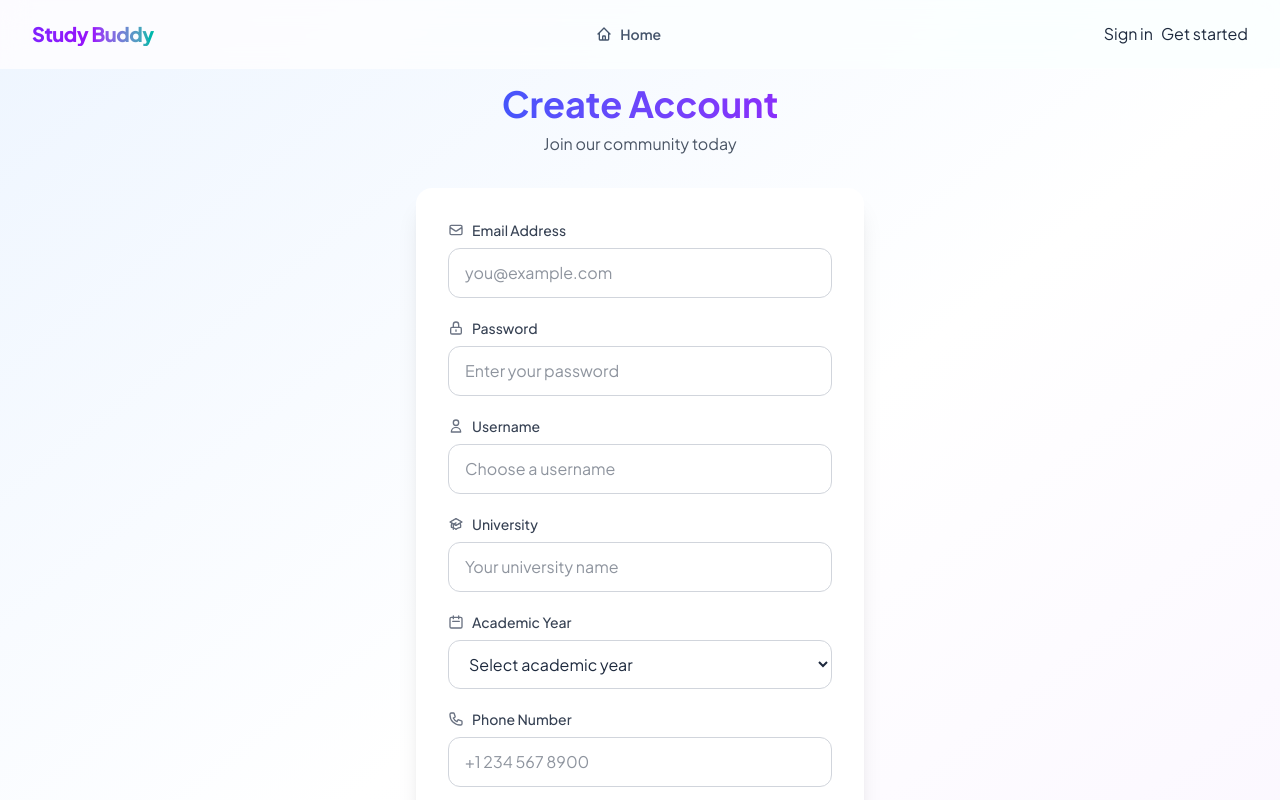
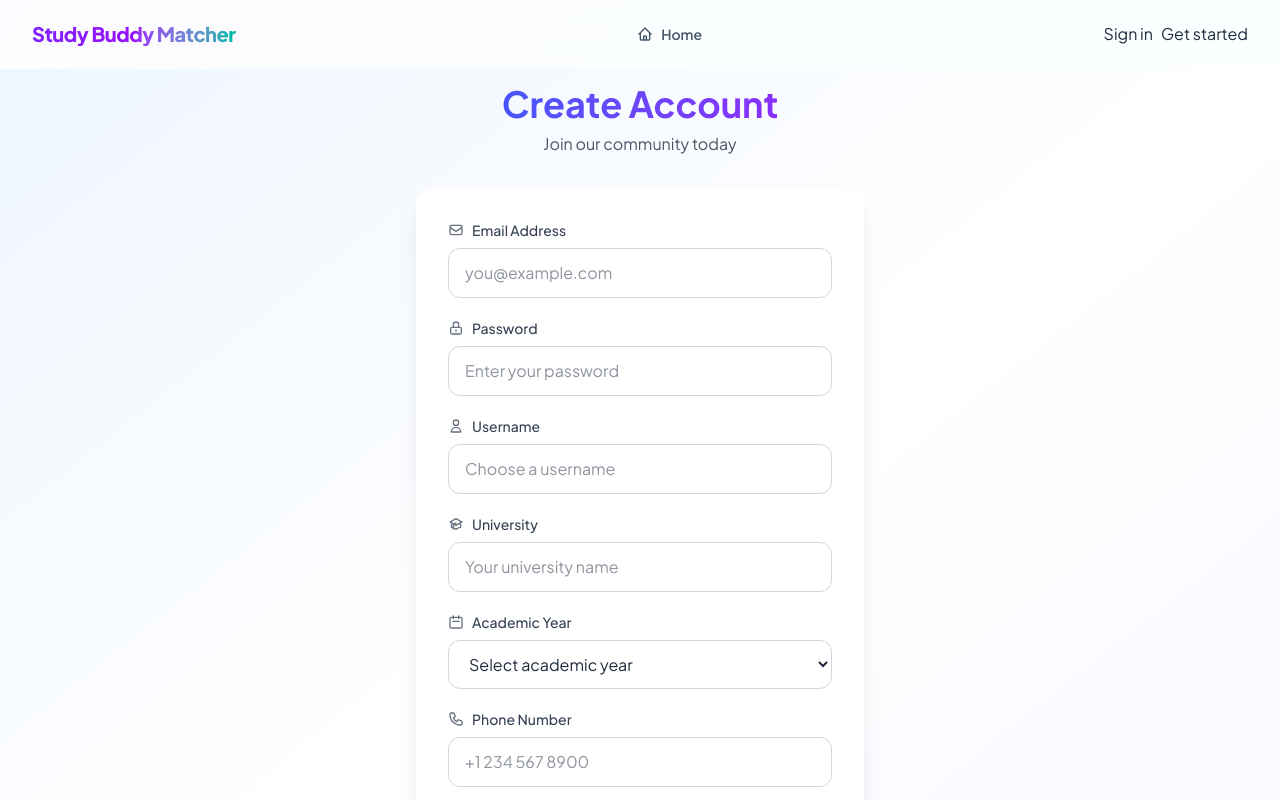
Before and after one commit to ahmed69k/StudyBuddyMatcher, a React (Vite) app in the folder frontend/: page /register in a window 1280 px wide. Shown: the top 800 px of the page. Built offline with nearby package versions, Linux system fonts and the light colour scheme.

Commit message:
another tiny edit

```diff
--- a/frontend/src/components/Navbar.jsx
+++ b/frontend/src/components/Navbar.jsx
@@ -133,7 +133,7 @@ export default function Navbar() {
             className="text-xl font-extrabold tracking-tight text-slate-900"
           >
             <span className="bg-gradient-to-r from-violet-600 via-purple-600 to-teal-500 bg-clip-text text-transparent">
-              Study Buddy
+              Study Buddy Matcher
             </span>
           </NavLink>
 
```
